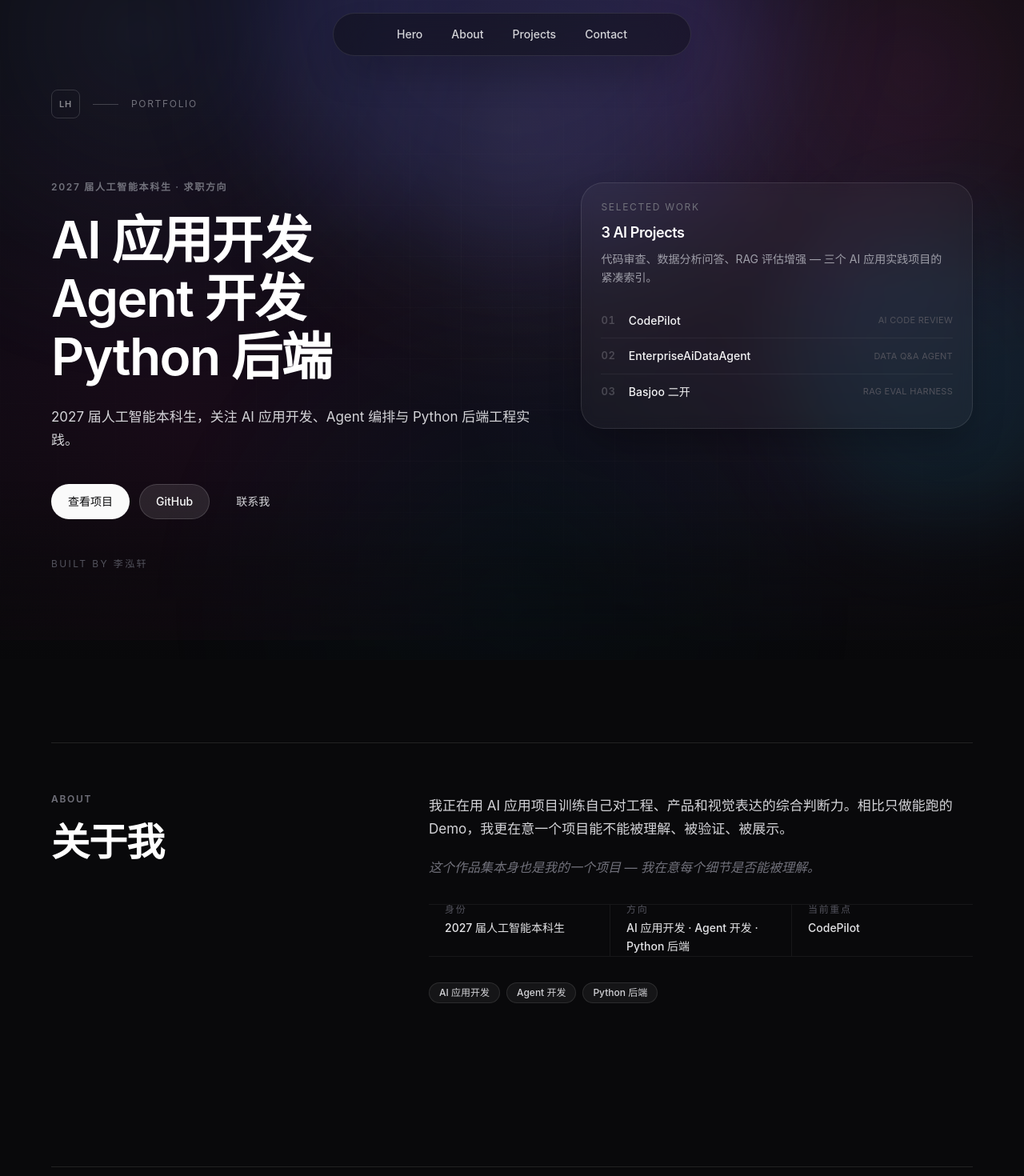
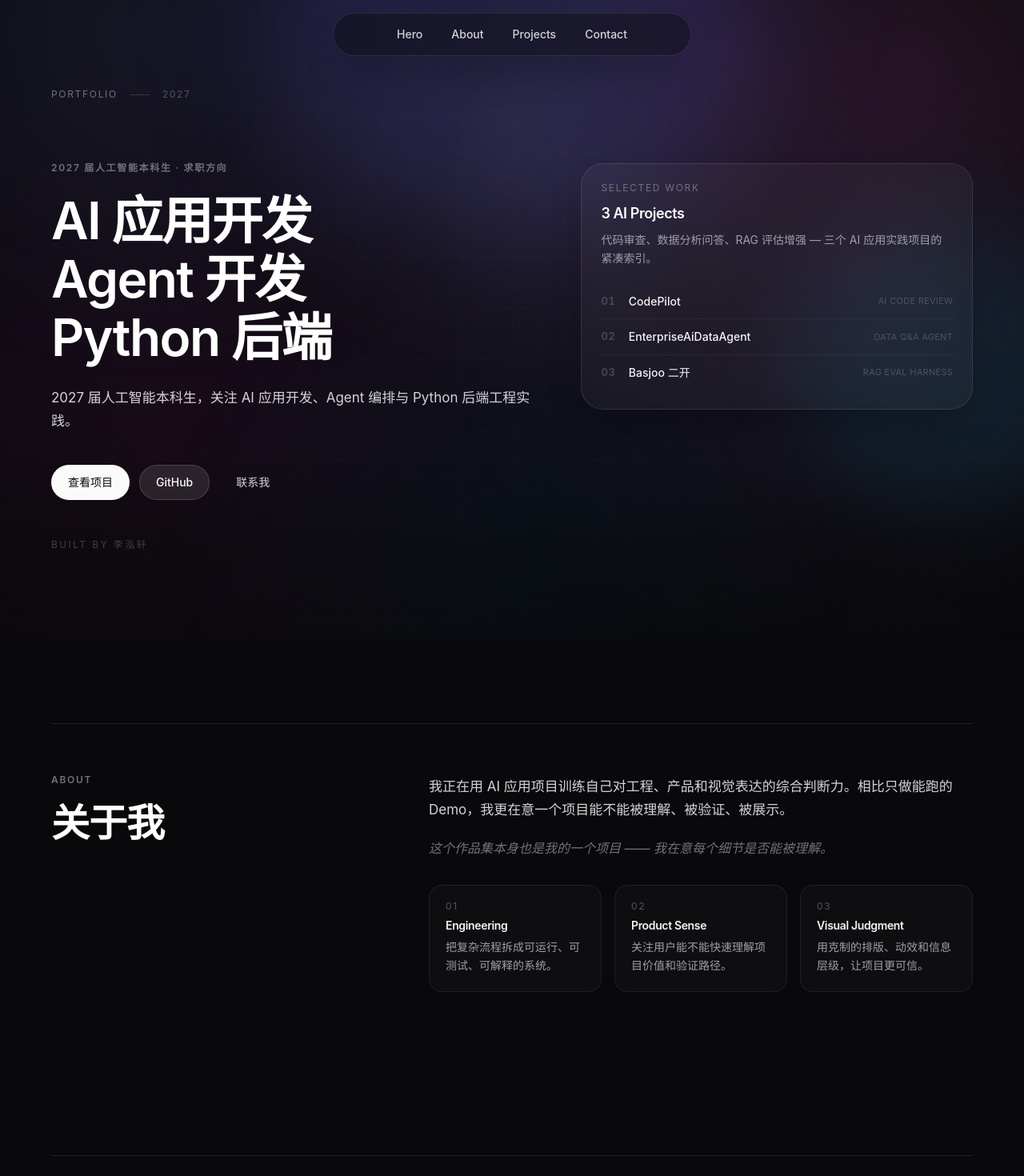
Before and after one commit to Strange-Men/Portfolio, a React (Vite) app: page / in a window 1280 px wide. Shown: the top 1470 px of the page at 80% size. Built offline with nearby package versions, Linux system fonts and the light colour scheme; the HTML template or start-up script is replaced by a standard one.

Commit message:
fix(v1.33.0-visual-identity-polish): refine hero about and project numbers

```diff
--- a/src/components/sections/AboutSection.tsx
+++ b/src/components/sections/AboutSection.tsx
@@ -1,6 +1,23 @@
-import { codepilot } from '../../data/codepilot';
 import { profile } from '../../data/profile';
-import { BorderGlowCard, RevealOnScroll, SectionLabel, Tag } from '../ui';
+import { RevealOnScroll, SectionLabel } from '../ui';
+
+const editorialCards = [
+  {
+    num: '01',
+    title: 'Engineering',
+    body: '把复杂流程拆成可运行、可测试、可解释的系统。',
+  },
+  {
+    num: '02',
+    title: 'Product Sense',
+    body: '关注用户能不能快速理解项目价值和验证路径。',
+  },
+  {
+    num: '03',
+    title: 'Visual Judgment',
+    body: '用克制的排版、动效和信息层级，让项目更可信。',
+  },
+] as const;
 
 export function AboutSection() {
   return (
@@ -29,39 +46,27 @@ export function AboutSection() {
                 {profile.about}
               </p>
               <p className="text-body-default max-w-3xl text-zinc-500 italic">
-                这个作品集本身也是我的一个项目 — 我在意每个细节是否能被理解。
+                这个作品集本身也是我的一个项目 —— 我在意每个细节是否能被理解。
               </p>
             </div>
           </RevealOnScroll>
 
-          {/* info strip — horizontal, editorial style */}
+          {/* editorial cards — lightweight, no glow */}
           <RevealOnScroll delay={80}>
-            <div className="about-info-strip flex flex-col gap-0 sm:flex-row sm:gap-0">
-              <div className="about-info-item flex-1 py-4 sm:py-0 sm:px-5 sm:border-r sm:border-white/[0.06]">
-                <p className="text-label text-zinc-600 mb-1.5">身份</p>
-                <p className="text-sm font-medium text-zinc-200 leading-relaxed">
-                  {profile.identity}
-                </p>
-              </div>
-              <div className="about-info-item flex-1 py-4 sm:py-0 sm:px-5 sm:border-r sm:border-white/[0.06]">
-                <p className="text-label text-zinc-600 mb-1.5">方向</p>
-                <p className="text-sm font-medium text-zinc-200 leading-relaxed">
-                  {profile.directions.join(' · ')}
-                </p>
-              </div>
-              <div className="about-info-item flex-1 py-4 sm:py-0 sm:px-5">
-                <p className="text-label text-zinc-600 mb-1.5">当前重点</p>
-                <p className="text-sm font-medium text-zinc-200 leading-relaxed">
-                  {codepilot.name}
-                </p>
-              </div>
-            </div>
-          </RevealOnScroll>
-
-          <RevealOnScroll delay={0}>
-            <div className="flex flex-wrap gap-2">
-              {profile.focusTags.map((tag) => (
-                <Tag key={tag}>{tag}</Tag>
+            <div className="grid gap-4 sm:grid-cols-3">
+              {editorialCards.map((card) => (
+                <div
+                  key={card.num}
+                  className="about-editorial-card rounded-2xl border border-white/[0.07] bg-white/[0.025] p-5 transition-colors hover:border-white/[0.12] hover:bg-white/[0.04]"
+                >
+                  <p className="text-label text-zinc-600 mb-2">{card.num}</p>
+                  <p className="text-sm font-semibold text-zinc-100 tracking-tight mb-1.5">
+                    {card.title}
+                  </p>
+                  <p className="text-sm leading-relaxed text-zinc-400">
+                    {card.body}
+                  </p>
+                </div>
               ))}
             </div>
           </RevealOnScroll>
--- a/src/components/sections/CodePilotSection.tsx
+++ b/src/components/sections/CodePilotSection.tsx
@@ -14,7 +14,7 @@ function ProjectCard({
 
   return (
     <RevealOnScroll delay={delay}>
-      <div className="grid gap-10 lg:grid-cols-[1.1fr_0.9fr] lg:gap-16 items-start">
+      <div className="project-card grid gap-10 lg:grid-cols-[1.1fr_0.9fr] lg:gap-16 items-start">
         {/* left: info */}
         <div>
           {/* project number anchor */}
--- a/src/components/sections/HeroSection.tsx
+++ b/src/components/sections/HeroSection.tsx
@@ -27,16 +27,16 @@ export function HeroSection() {
 
       {/* content shell */}
       <div className="relative z-10 mx-auto flex w-full max-w-6xl flex-col">
-        {/* monogram + portfolio label */}
+        {/* portfolio label + year */}
         <header className="hero-anim hero-fade mb-16 sm:mb-20 flex items-center gap-4" style={{ animationDelay: '0.12s' }}>
-          <span className="hero-monogram" aria-hidden="true">LH</span>
-          <span className="h-[1px] w-8 bg-white/20" aria-hidden="true" />
           <a
             href="#hero"
             className="text-label text-zinc-500 transition-colors hover:text-zinc-300 focus-visible:outline focus-visible:outline-2 focus-visible:outline-offset-4 focus-visible:outline-zinc-50"
           >
             PORTFOLIO
           </a>
+          <span className="h-[1px] w-6 bg-white/15" aria-hidden="true" />
+          <span className="text-label text-zinc-600">2027</span>
         </header>
 
         {/* main hero content + info card */}
@@ -74,7 +74,7 @@ export function HeroSection() {
             </div>
 
             {/* signature line */}
-            <p className="hero-anim hero-fade hero-signature mt-12 text-xs tracking-widest text-zinc-600" style={{ animationDelay: '0.68s' }}>
+            <p className="hero-anim hero-fade hero-signature mt-12 text-xs tracking-widest text-zinc-700" style={{ animationDelay: '0.68s' }}>
               Built by 李泓轩
             </p>
           </div>
--- a/src/index.css
+++ b/src/index.css
@@ -422,28 +422,6 @@
 
 /* ── Visual Identity Polish: personal mark / editorial elements ────── */
 
-/* Hero monogram — subtle personal mark */
-.hero-monogram {
-  display: inline-flex;
-  align-items: center;
-  justify-content: center;
-  width: 36px;
-  height: 36px;
-  border: 1px solid rgba(255, 255, 255, 0.15);
-  border-radius: 8px;
-  font-size: 11px;
-  font-weight: 600;
-  letter-spacing: 0.08em;
-  color: rgba(255, 255, 255, 0.5);
-  font-family: var(--font-sans);
-  transition: border-color 300ms ease, color 300ms ease;
-}
-
-.hero-monogram:hover {
-  border-color: rgba(255, 255, 255, 0.3);
-  color: rgba(255, 255, 255, 0.7);
-}
-
 /* Hero project index — editorial number styling */
 .hero-project-index {
   font-size: 13px;
@@ -466,21 +444,25 @@
   letter-spacing: 0.2em;
 }
 
-/* Project number anchor — big editorial number */
+/* Project number anchor — big editorial number, enhanced visibility */
 .project-number-anchor {
   font-size: clamp(2.5rem, 4vw, 3.5rem);
   font-weight: 200;
   line-height: 1;
   letter-spacing: -0.02em;
-  color: rgba(255, 255, 255, 0.06);
+  background: linear-gradient(135deg, rgba(248, 250, 252, 0.28), rgba(168, 85, 247, 0.22), rgba(236, 72, 153, 0.16));
+  -webkit-background-clip: text;
+  background-clip: text;
+  color: transparent;
   font-variant-numeric: tabular-nums;
   font-family: var(--font-sans);
   user-select: none;
-  transition: color 400ms ease;
+  transition: opacity 400ms ease;
+  opacity: 0.7;
 }
 
-.project-number-anchor:hover {
-  color: rgba(255, 255, 255, 0.1);
+.project-card:hover .project-number-anchor {
+  opacity: 1;
 }
 
 /* Proof block — trust anchor styling */
@@ -507,25 +489,9 @@
   font-family: var(--font-sans);
 }
 
-/* About info strip — editorial horizontal layout */
-.about-info-strip {
-  border-top: 1px solid rgba(255, 255, 255, 0.06);
-  border-bottom: 1px solid rgba(255, 255, 255, 0.06);
-}
-
-@media (max-width: 639px) {
-  .about-info-strip {
-    border-top: none;
-    border-bottom: none;
-  }
-
-  .about-info-item {
-    border-bottom: 1px solid rgba(255, 255, 255, 0.06);
-  }
-
-  .about-info-item:last-child {
-    border-bottom: none;
-  }
+/* About editorial card — lightweight card feel */
+.about-editorial-card {
+  transition: border-color 300ms ease, background 300ms ease;
 }
 
 /* Contact Gmail button — primary CTA */
@@ -566,9 +532,9 @@
 }
 
 @media (prefers-reduced-motion: reduce) {
-  .hero-monogram,
   .hero-project-index,
   .project-number-anchor,
+  .about-editorial-card,
   .proof-block,
   .contact-gmail-btn {
     transition: none;
```
Also changed, not shown: 4 other files (tests, documents, lock files or other folders).
